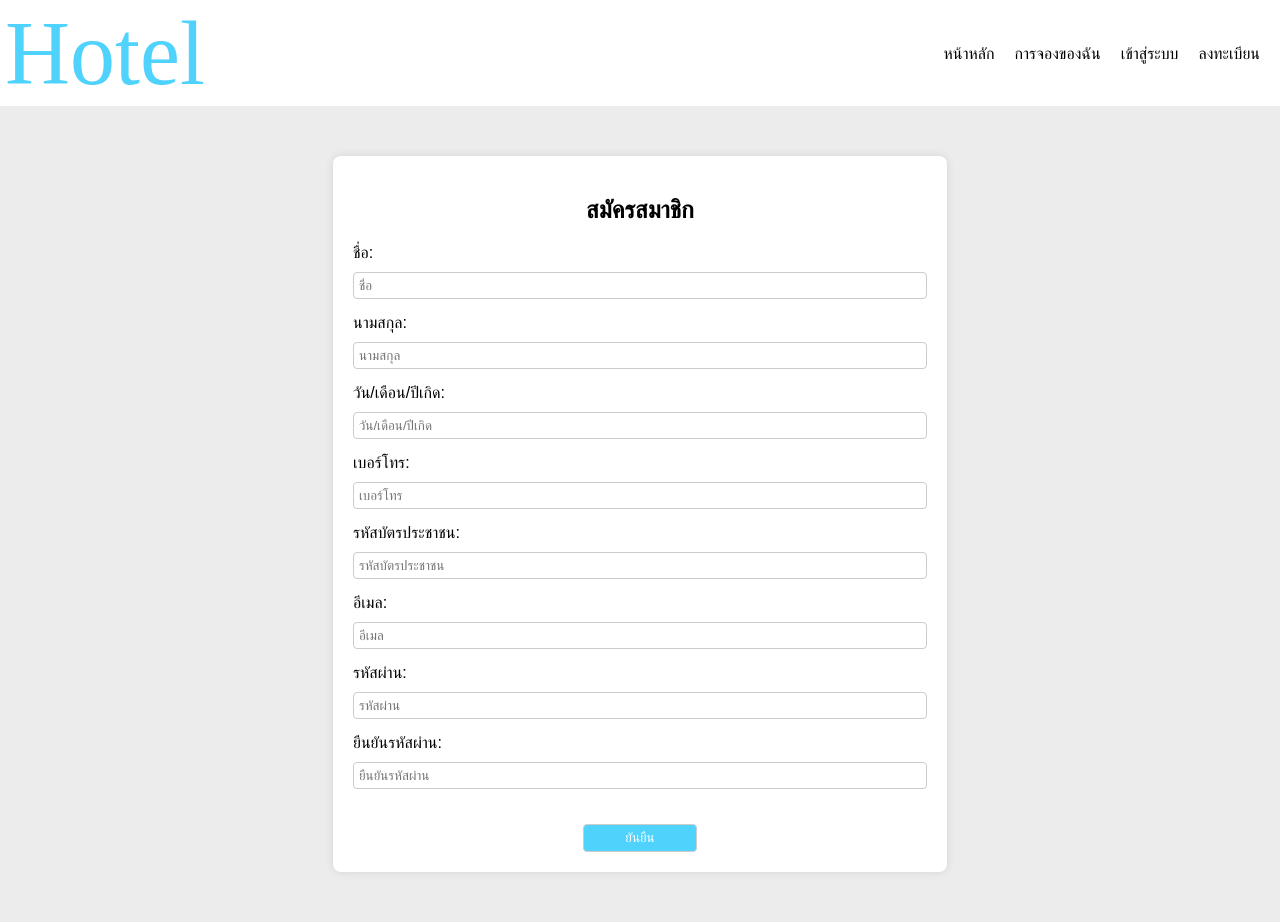
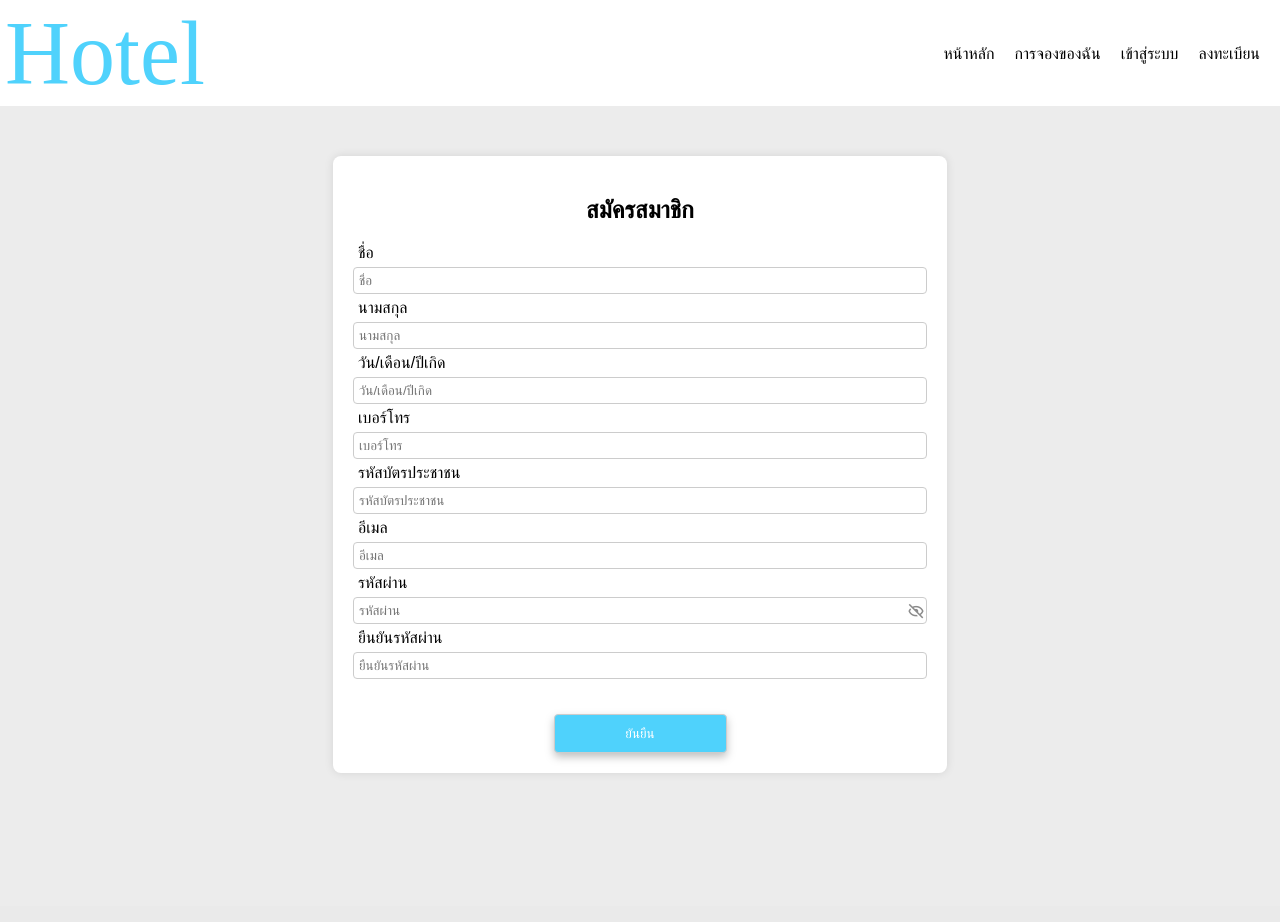
Before and after one commit to fumizz01/DBY3T1, a Django app: page /register in a window 1280 px wide. After the commit the page ends 773 px from the top, so only its background shows below. Run offline with Django 3.2, Linux system fonts and the light colour scheme; some web fonts are replaced.

Commit message:
ปรับปรุง login and register เพิ่ม js การตรวจสอบ password

```diff
--- a/project/static/css/login-register.css
+++ b/project/static/css/login-register.css
@@ -4,13 +4,23 @@ body{
     padding: 0;
     background-color: #ECECEC;
     font-family: Arial, sans-serif;
+    & .login{
+        overflow: hidden;
+    }
+}
+form {
+    align-items: center;
+    display: flex;
+    flex-direction: column;
+    &.inline{
+        margin:auto;
+    }
+}
+input {
+    cursor: pointer;
 }
 
-body.login {
-    overflow: hidden;
-}
-
-div.box {
+.box {
     width: 100%;
     height: 100%;
     font-family: Arial, sans-serif;
@@ -20,17 +30,60 @@ div.box {
     height:100vh;
 }
 
-div.login-container {
-    height: fit-content;
-    width: 400px;
+.login-container {
+    min-width: 581px;
+    min-height: 321px;
     margin: 50px auto;
     background-color: #fff;
     padding: 20px;
     border-radius: 8px;
     box-shadow: 0 0 10px rgba(0, 0, 0, 0.1);
+    & .icon{
+        min-width: 40px;
+    }
+    & h2{
+        margin: 20px auto;
+        text-align: center;
+    }
+    & p{
+        margin: 5px;
+    }
+    & .submit {
+        margin: 35px auto 0 auto;
+        display: block;
+        min-width: 173px;
+        min-height: 39px;
+        color: white;
+        width: 20%;
+        box-sizing: border-box;
+        border: 1px solid #ccc;
+        border-radius: 4px;
+        background-color: #4FD2FC;
+        filter: drop-shadow(0px 4px 4px rgba(0, 0, 0, 0.25));
+    }
+    &  i{
+        padding: 5px;
+        position: absolute;
+    }
+    .input-field {
+        text-align: center;
+        padding: 5px;
+        width: 100%;
+        border: 1px solid #ccc;
+        border-radius: 4px;
+        box-sizing: border-box;
+    }
 }
+.eye-icon{
+    margin-left: -25px;
+    cursor: pointer;
+    position: absolute;
+    font-size: 18px;
+    color: #8b8b8b;
+}
+/* registerhtml */
 
-div.register-container {
+.register-container {
     width: 574px;
     height: fit-content;
     margin: 50px auto;
@@ -38,28 +91,45 @@ div.register-container {
     padding: 20px;
     border-radius: 8px;
     box-shadow: 0 0 10px rgba(0, 0, 0, 0.1);
+    & .icon{
+        min-width: 40px;
+    }
+    & h2{
+        margin: 20px auto;
+        text-align: center;
+    }
+    & p{
+        margin: 5px;
+    }
+    & .submit {
+        margin: 35px auto 0 auto;
+        display: block;
+        min-width: 173px;
+        min-height: 39px;
+        color: white;
+        width: 20%;
+        box-sizing: border-box;
+        border: 1px solid #ccc;
+        border-radius: 4px;
+        background-color: #4FD2FC;
+        filter: drop-shadow(0px 4px 4px rgba(0, 0, 0, 0.25));
+    }
+    &  i{
+        padding: 5px;
+        position: absolute;
+    }
+    .input-field {
+        padding: 5px;
+        width: 100%;
+        border: 1px solid #ccc;
+        border-radius: 4px;
+        box-sizing: border-box;
+    }
 }
 
-form {
-    display: flex;
-    flex-direction: column;
-}
-.eye-icon{
-    cursor: pointer;
-    padding: 5px;
-    top: 45%;
-    transform: translateY(-25%);
-    margin-left: 370px;
-    position: absolute;
-    font-size: 18px;
-    color: #8b8b8b;
-}
 
-label{
-    display: block;
-}
 
-input {
+/* input {
     display: block;
     padding: 5px;
     width: 100%;
@@ -68,20 +138,8 @@ input {
     border: 1px solid #ccc;
     border-radius: 4px;
     box-sizing: border-box;
-}
+} */
 
-input.submit {
-    color: white;
-    margin: 35px auto 0 auto;
-    display: block;
-    background-color: #4FD2FC;
-    width: 20%;
-}
-
-h2 {
-    margin: 20px auto;
-    text-align: center;
-}
 
 
 
--- a/project/static/js/js.js
+++ b/project/static/js/js.js
@@ -2,18 +2,33 @@ $(document).ready(function () {
     /* hide show password */
     $("body").on('click', '.eye-icon', function() {
         $(this).toggleClass("bx-show bx-hide");
-        var input = $("#login-password");
+        var input = $(".password");
         if (input.attr("type") === "password") {
           input.attr("type", "text");
         } else {
           input.attr("type", "password");
         }
       });
+
+    $('#password-strength-status').hide();
     $('.pswd_info').hide();
-    $('#login-password').keyup(function(event) {
-        var password = $('#login-password').val();
+    $('#register-password').keyup(function(event) {
+        var password = $('#register-password').val();
         checkPasswordStrength(password);
       });
+
+    $('#register-password, #password_confirm').on('keyup', function () {
+        if ($('#register-password').val() == $('#password_confirm').val()) {
+            $('#message').html('Matching').css('color', 'green');
+            document.getElementById('register-button').disabled = false;
+        } else {
+            $('#message').html('Not Matching').css('color', 'red');
+            document.getElementById('register-button').disabled = true;
+
+
+
+        }
+    });
 
 
 
@@ -22,12 +37,13 @@ $(document).ready(function () {
 
 /* password */
 function checkPasswordStrength(password) {
+    $('#password-strength-status').show();
 	var number     = /([0-9])/;
 	var upperCase  = /([A-Z])/;
 	var lowerCase  = /([a-z])/;
 	var specialCharacters = /([~,!,@,#,$,%,^,&,*,-,_,+,=,?,>,<])/;
 
-	var characters     = (password.length >= 6 && password.length <= 15 );
+	var characters     = (password.length >= 8 && password.length <= 15 );
 	var capitalletters = password.match(upperCase) ? 1 : 0;
 	var loweletters    = password.match(lowerCase) ? 1 : 0;
 	var numbers        = password.match(number) ? 1 : 0;
--- a/project/templates/register.html
+++ b/project/templates/register.html
@@ -10,18 +10,36 @@
     </head>
     <body>
         {% include 'general_use/header.html' %}
-        <div class = "box" id = "register-box">
-            <form action = "">
+        <div class = "box" >
+            <form action = "" class="inline">
                 <div class = "register-container">
                     <h2 class="head">สมัครสมาชิก</h2>
-                    <label for = "firstname">ชื่อ: <input id = "firstname" name = "firstname" type = "text" placeholder="ชื่อ" required></label>
-                    <label for = "lastname">นามสกุล: <input id = "lastname" name = "lastname" type = "text" placeholder="นามสกุล" required></label>
-                    <label for = "birthday">วัน/เดือน/ปีเกิด: <input id = "birthday" name = "birthday" type = "text" placeholder="วัน/เดือน/ปีเกิด"required></label>
-                    <label for = "tol">เบอร์โทร: <input id = "tol" name = "tol" type = "text" pattern="[0-9]{10}" placeholder="เบอร์โทร"required></label>
-                    <label for = "id_number">รหัสบัตรประชาชน: <input id = "id_number" name = "id_number" type = "text" placeholder="รหัสบัตรประชาชน" pattern="[0-9]{13}" required></label>
-                    <label for = "email">อีเมล: <input id = "email" name = "email" type = "email" placeholder="อีเมล" required></label>
-                    <label for = "password">รหัสผ่าน: <input id = "password" name = "password" type = "password" placeholder="รหัสผ่าน" pattern="(?=.*\d)(?=.*[a-z])(?=.*[A-Z]).{8,}" required></label>
-                    <label for = "password_confirm">ยืนยันรหัสผ่าน: <input id = "password_confirm" name = "password_confirm" type = "text" placeholder="ยืนยันรหัสผ่าน" pattern="(?=.*\d)(?=.*[a-z])(?=.*[A-Z]).{8,}" required></label>
+                    <p>ชื่อ</p>
+                    <input class="input-field" id = "firstname" name = "firstname" type = "text" placeholder="ชื่อ" required>
+                    <p>นามสกุล</p>
+                    <input class="input-field" id = "lastname" name = "lastname" type = "text" placeholder="นามสกุล" required>
+                    <p>วัน/เดือน/ปีเกิด</p>
+                    <input class="input-field" id = "birthday" name = "birthday" type = "text" placeholder="วัน/เดือน/ปีเกิด"required>
+                    <p>เบอร์โทร</p>
+                    <input class="input-field" id = "tol" name = "tol" type = "text" pattern="[0-9]{10}" placeholder="เบอร์โทร" maxlength="10" required>
+                    <p>รหัสบัตรประชาชน</p>
+                    <input class="input-field" id = "id_number" name = "id_number" type = "text" placeholder="รหัสบัตรประชาชน" pattern="[0-9]{13}" maxlength="13" required>
+                    <p>อีเมล</p>
+                    <input class="input-field" id = "email" name = "email" type = "email" placeholder="อีเมล" required>
+                    <p>รหัสผ่าน</p>
+                    <input class="input-field password" id = "register-password" name = "password" type = "password" placeholder="รหัสผ่าน" pattern="(?=.*\d)(?=.*[a-z])(?=.*[A-Z]).{8,}" maxlength="15" required>
+                    <i class="bx bx-hide eye-icon "></i>
+                    <div id="password-strength-status"></div>
+                    <ul class="pswd_info" id="passwordCriterion">
+                        <li data-criterion="length" class="invalid">8-15 <strong>Characters</strong></li>
+                        <li data-criterion="capital" class="invalid">At least <strong>one capital letter</strong></li>
+                        <li data-criterion="small" class="invalid">At least <strong>one small letter</strong></li>
+                        <li data-criterion="number" class="invalid">At least <strong>one number</strong></li>
+                        <li data-criterion="special" class="invalid">At least <strong>one Specail Characters </strong></li>
+                    </ul>
+                    <p>ยืนยันรหัสผ่าน</p>
+                    <input class="input-field" id = "password_confirm" name = "password_confirm" type = "text" placeholder="ยืนยันรหัสผ่าน" required>
+                    <p id='message'></p>
                     <input class='submit' id = "register-button" type="submit" value="ยันยืน">
                 </div>
             </form>
```
Also changed, not shown: project/templates/login.html (+9 -17 lines).
